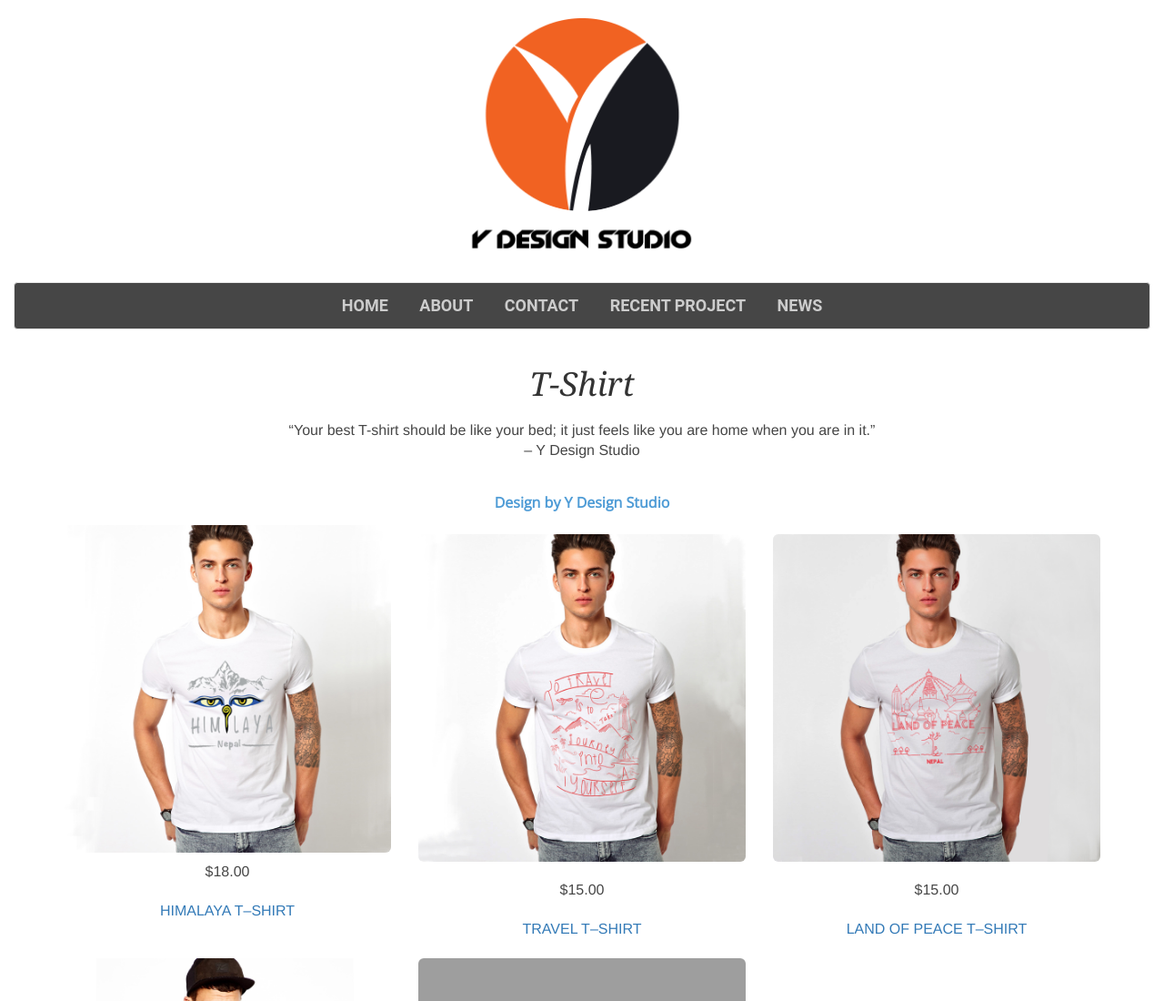
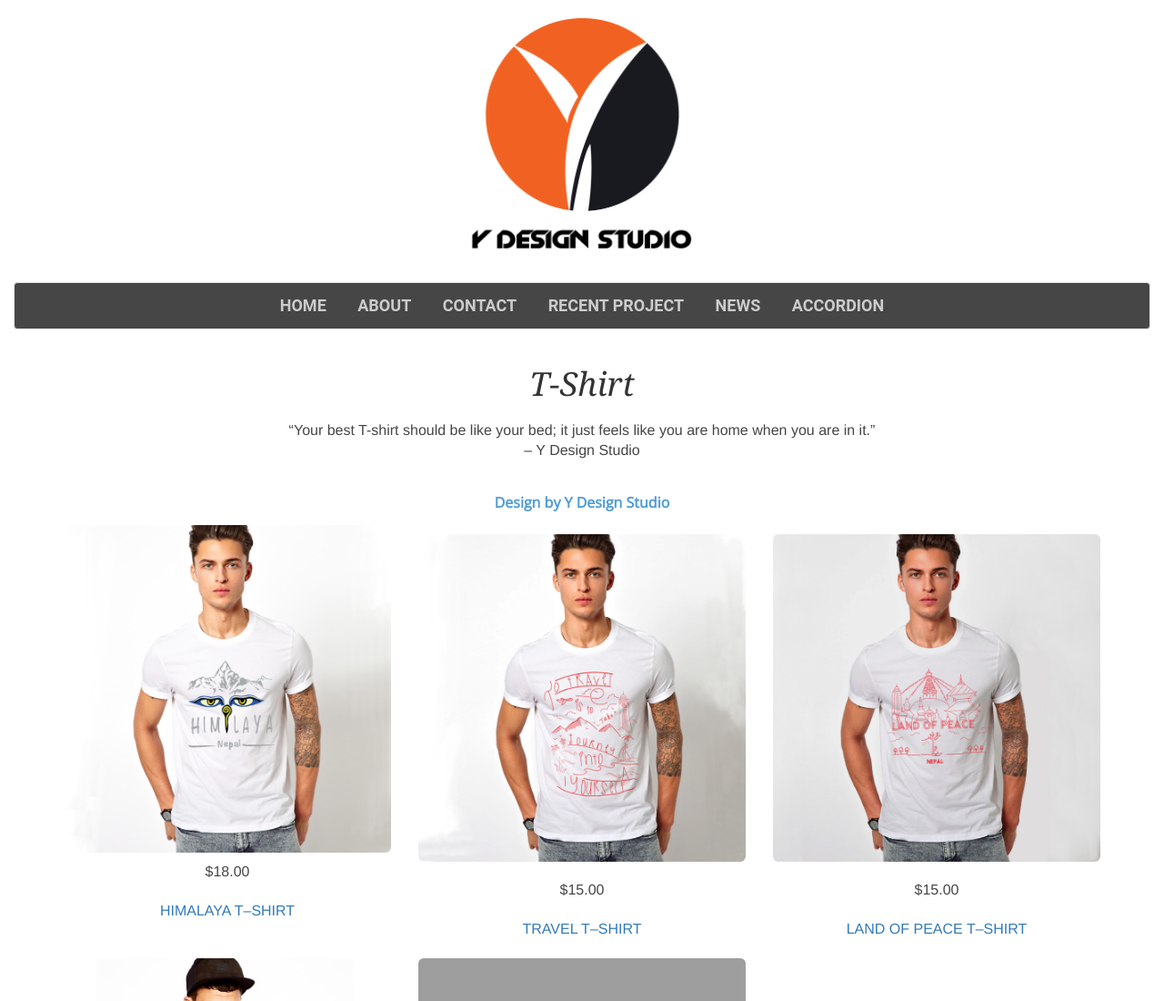
Before and after one commit to iwaramy/assignment06, a plain HTML site: page getstarted.html in a window 1280 px wide. Shown: the top 1100 px of the page at 91% size. Drawn offline with nearby package versions, Linux system fonts and the light colour scheme; grey boxes are pictures that could not be loaded.

Commit message:
code added

```diff
--- a/getstarted.html
+++ b/getstarted.html
@@ -35,6 +35,7 @@ rel="stylesheet" />
           <li><a href="contact.html">CONTACT</a></li>
            <li><a href="latest project/index.html">RECENT PROJECT</a></li>
             <li><a href="news/index.html">NEWS</a></li>
+            <li><a href="accordion/index.html">ACCORDION</a></li>
 
 
       </ul>
```
